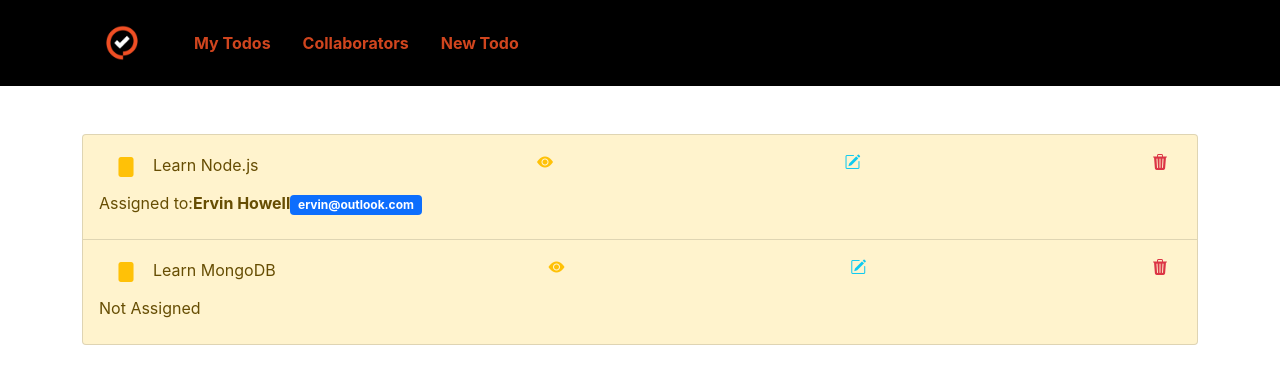
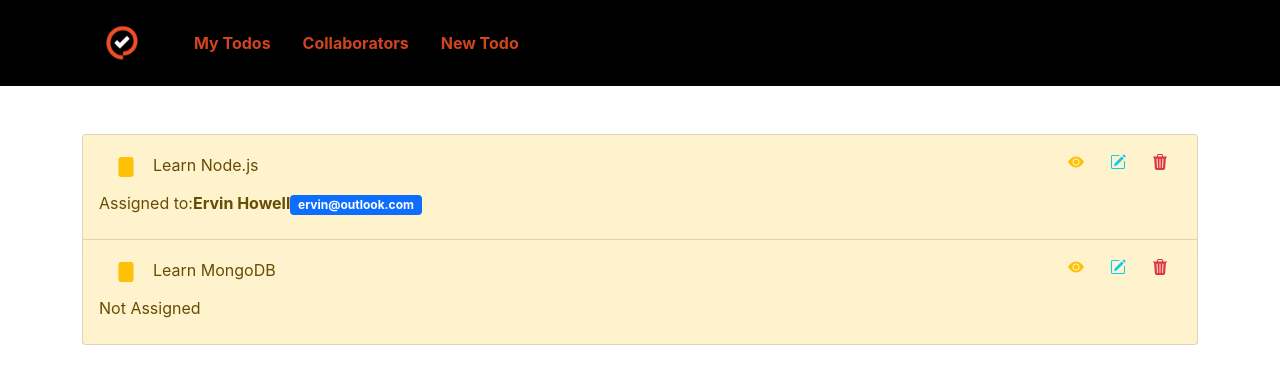
Before and after one commit to RahmaHafi/Retodux-app, a React (Create React App) app: page / in a window 1280 px wide. Shown: the top 384 px of the page. Built offline with nearby package versions, Linux system fonts and the light colour scheme.

Commit message:
Change show , delete and update buttons positions

```diff
--- a/src/pages/Todos.js
+++ b/src/pages/Todos.js
@@ -31,16 +31,16 @@ function Todos(props) {
                                         <Link to={`/todos/${todo.id}`}>
                                             <i className="bi bi-eye-fill btn text-warning"></i>
                                         </Link>
-                                    </div>
-                                    <div>
+
+
                                         <Link to={`/update-todo/${todo.id}`}>
                                             <i className="bi bi-pencil-square btn text-info"></i>
                                         </Link>
+
+
+                                        <DeleteModal todo={todo} />
+
                                     </div>
-                                    <div>
-                                        <DeleteModal todo={todo} />
-                                    </div>
-
                                 </div>
                                 <div>
                                     {collaborator
```
